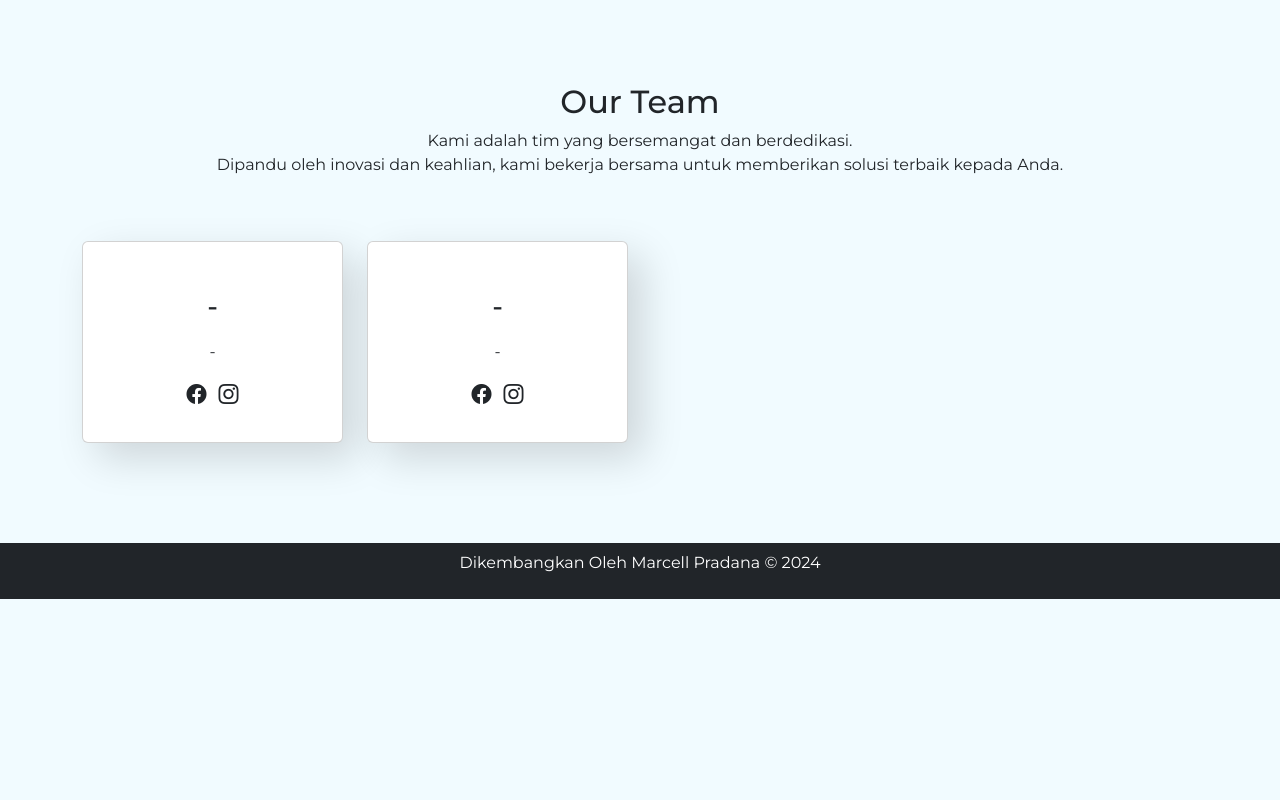
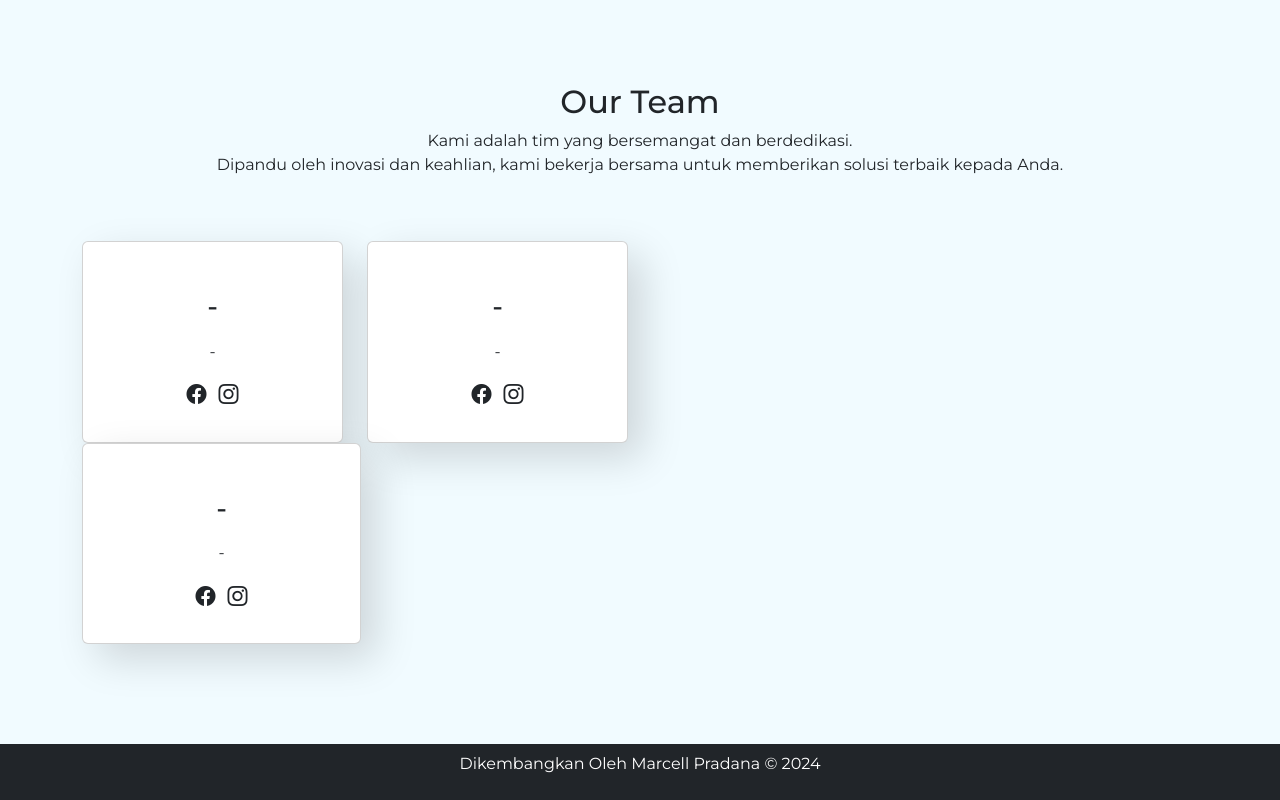
Before and after one commit to LaurensiusMarcell/T200, a website: page index.html in a window 1280 px wide. Shown: the part 3463-4263 px from the top of the page. Before the commit the page ends 4062 px from the top, so only its background shows below. Drawn offline with nearby package versions, Linux system fonts and the light colour scheme.

Commit message:
Update index.html

```diff
--- a/index.html
+++ b/index.html
@@ -337,6 +337,25 @@
               </div>
             </div>
           </div>
+          <div class="col-12 col-md-6 col-lg-3">
+            <div class="card text-center">
+              <div class="card-body">
+                <img
+                  src=""
+                  alt=""
+                  class="img-fluid rounded-circle"
+                />
+                <h3 class="card-title py-2">-</h3>
+                <p class="card-text">
+                  -
+                </p>
+                <p class="socials">
+                  <i class="bi bi-facebook text-dark mx-1"></i>
+                  <i class="bi bi-instagram text-dark mx-1"></i>
+                </p>
+              </div>
+            </div>
+          </div>
         </div>
       </section>
       <!-- team ends -->
```
